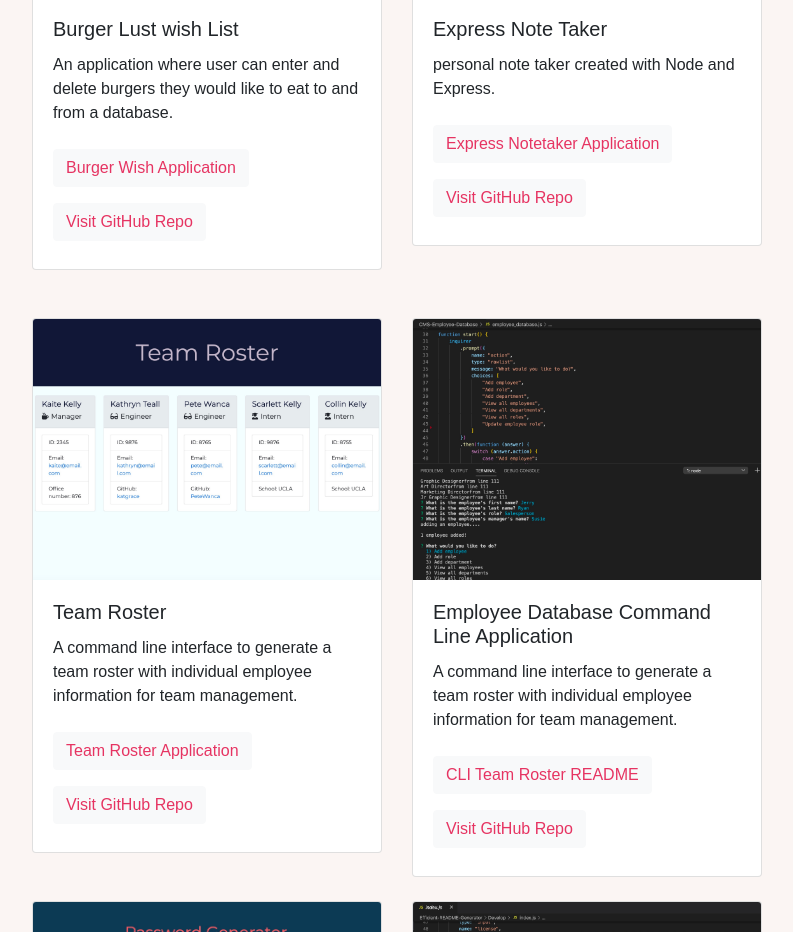
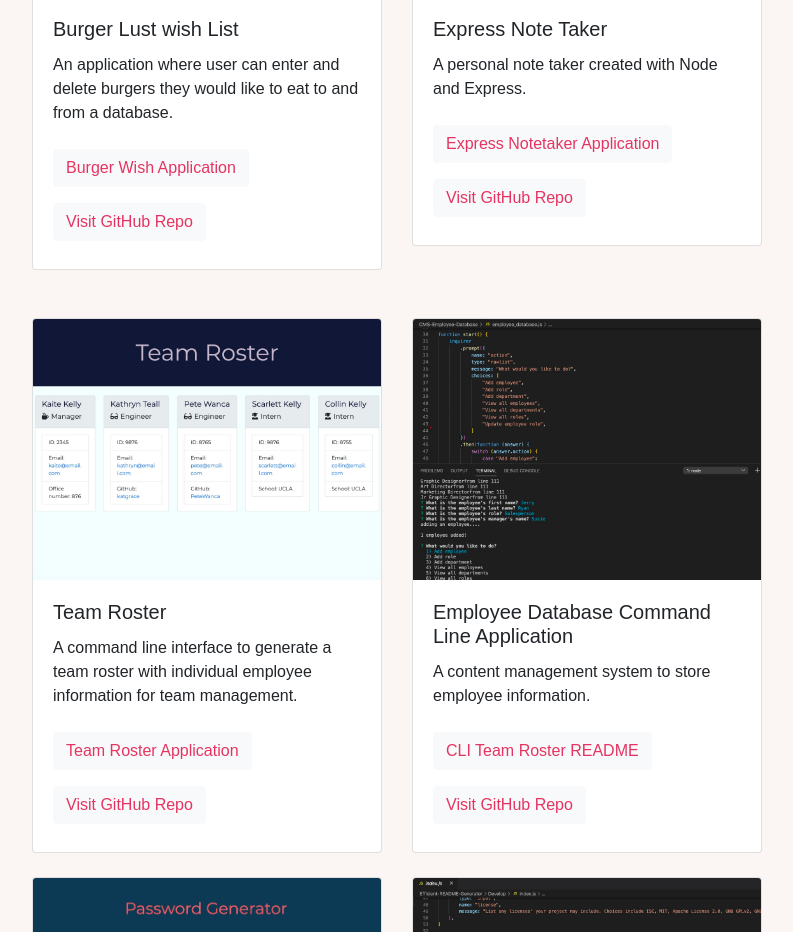
Before and after one commit to kaitekelly/portfolio, a plain HTML site: page portfolio.html in a window 1280 px wide. Shown: the part 1511-2443 px from the top of the page, without its empty margins (53-846 px from the left). Drawn offline with nearby package versions, Linux system fonts and the light colour scheme.

Commit message:
updated text

```diff
--- a/portfolio.html
+++ b/portfolio.html
@@ -189,7 +189,7 @@
                 alt="Express NoteTaker App image">
               <div class="card-body">
                 <h5 class="card-title">Express Note Taker</h5>
-                <p class="card-text"> personal note taker created with Node and Express.</p>
+                <p class="card-text"> A personal note taker created with Node and Express.</p>
                 <div class="py-2">
                   <a href="https://expresscilnotetaker.herokuapp.com/" class="btn btn-light">Express Notetaker Application</a>
                 </div>
@@ -239,7 +239,7 @@
               alt="employee database command line application">
             <div class="card-body">
               <h5 class="card-title">Employee Database Command Line Application</h5>
-              <p class="card-text">A command line interface to generate a team roster with individual employee information for team management.</p>
+              <p class="card-text">A content management system to store employee information.</p>
               <div class="py-2">
                 <a href="https://github.com/kaitekelly/CLI-Template-Engine-Team-Roster" class="btn btn-light">CLI Team Roster README</a>
               </div>
```
